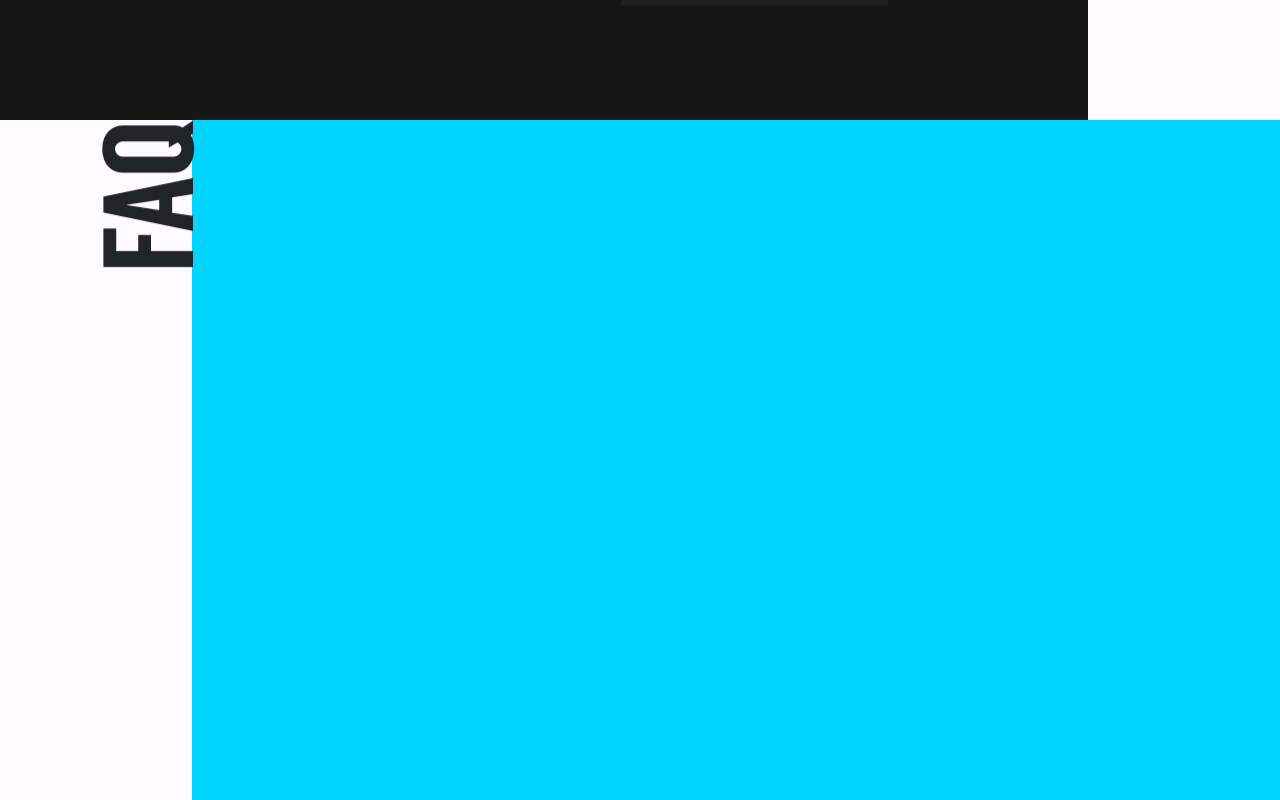
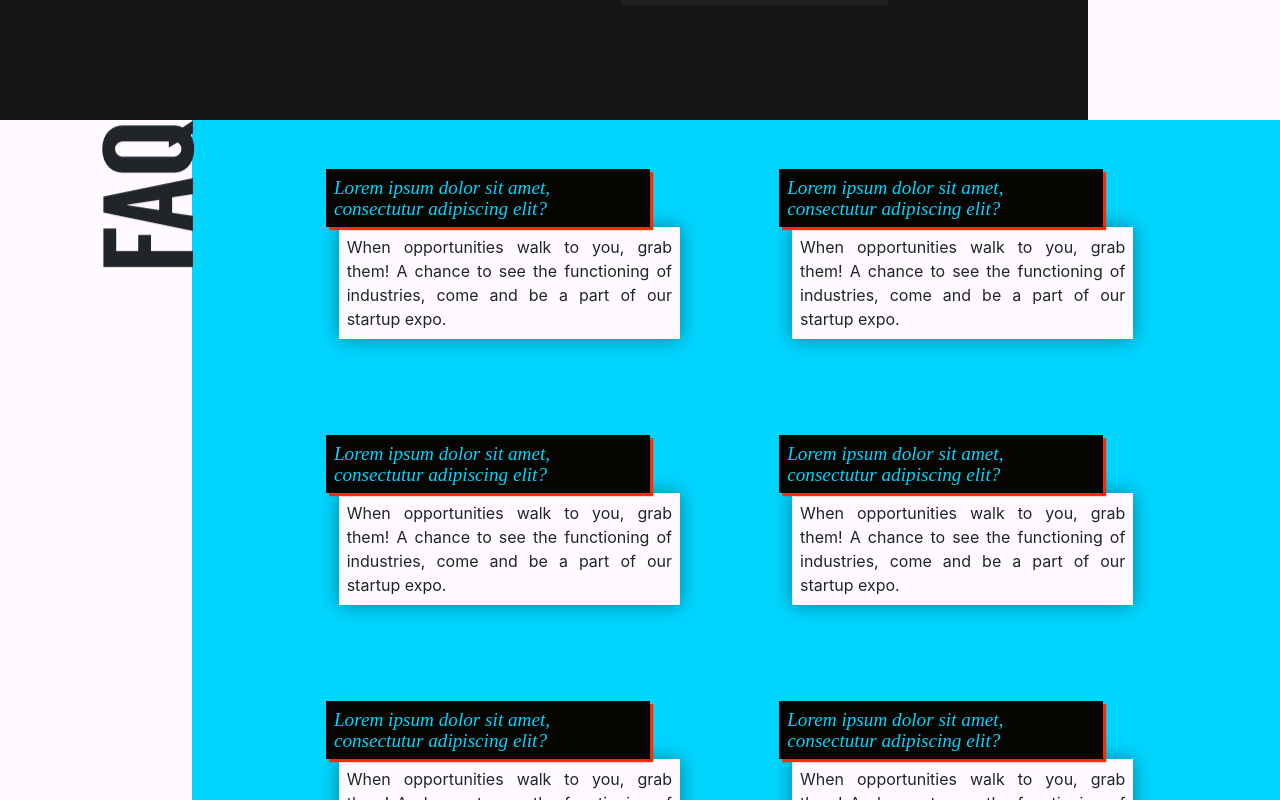
Before and after one commit to csivitu/Devspace20-Frontend, a React (Create React App) app: page / in a window 1280 px wide. Shown: the part 3080-3880 px from the top of the page. Built offline with nearby package versions, Linux system fonts and the light colour scheme.

Commit message:
feat: FAQ section

```diff
--- a/package.json
+++ b/package.json
@@ -13,6 +13,7 @@
     "react": "^16.12.0",
     "react-bootstrap": "^1.0.0-beta.16",
     "react-dom": "^16.12.0",
+    "react-reveal": "^1.2.2",
     "react-router-dom": "^5.1.2",
     "react-scripts": "3.3.0"
   },
--- a/src/App.js
+++ b/src/App.js
@@ -75,7 +75,7 @@ function generateRegistrationFeatures() {
             description: 'Lorem ipsum dolor sit amet, consetetur sadipscing elitr, sed diam nonumy eirmod',
             cost: '₹₹₹'
         }
-    ]
+    ];
     function registerFeature(event) {
         const classes = {
             active: "register-box",
@@ -117,6 +117,66 @@ function generateRegistrationFeatures() {
         </Row>
     )
 }
+
+
+function generateFAQCards() {
+    const faqs = [
+        {
+            q: 'Lorem ipsum dolor sit amet, consectutur adipiscing elit?',
+            a: 'When opportunities walk to you, grab them! A chance to see the functioning of industries, come and be a part of our startup expo.'
+        },
+        {
+            q: 'Lorem ipsum dolor sit amet, consectutur adipiscing elit?',
+            a: 'When opportunities walk to you, grab them! A chance to see the functioning of industries, come and be a part of our startup expo.'
+        },
+        {
+            q: 'Lorem ipsum dolor sit amet, consectutur adipiscing elit?',
+            a: 'When opportunities walk to you, grab them! A chance to see the functioning of industries, come and be a part of our startup expo.'
+        },
+        {
+            q: 'Lorem ipsum dolor sit amet, consectutur adipiscing elit?',
+            a: 'When opportunities walk to you, grab them! A chance to see the functioning of industries, come and be a part of our startup expo.'
+        },
+        {
+            q: 'Lorem ipsum dolor sit amet, consectutur adipiscing elit?',
+            a: 'When opportunities walk to you, grab them! A chance to see the functioning of industries, come and be a part of our startup expo.'
+        },
+        {
+            q: 'Lorem ipsum dolor sit amet, consectutur adipiscing elit?',
+            a: 'When opportunities walk to you, grab them! A chance to see the functioning of industries, come and be a part of our startup expo.'
+        }
+    ];
+
+    function generateFAQCard(faq) {
+        return (
+            <div className="faq">
+                <div className="bg-dark p-2 text-blue faq-heading">
+                    {faq.q}
+                </div>
+                <div className="bg-light p-2 faq-answer text-justify">
+                    {faq.a}
+                </div>
+            </div>
+        )
+    }
+
+    const faqCards = [];
+
+    for (const faq of faqs) {
+        faqCards.push((
+            <Col key={faq.q} md={5} className="d-flex justify-content-center my-4 p-4">
+                {generateFAQCard(faq)}
+            </Col>
+        ));
+    }
+
+    return (
+        <Row className="justify-content-center">
+            {faqCards}
+        </Row>
+    )
+}
+
 function App() {
     const colors = {
         white: '#fffaff',
@@ -124,7 +184,6 @@ function App() {
         red: '#FF2A00',
         black: '#050401',
         notsoblack: '#151515',
-
         textblue: 'rgba(6, 47, 123, 0.3)'
     }
     return (
@@ -174,7 +233,9 @@ function App() {
                 Section({
                     headingText: 'FAQ',
                     content: (
-                        <Container></Container>
+                        <Container>
+                            {generateFAQCards()}
+                        </Container>
                     ),
                     headingAlignment: 'left',
                     bgcolor: colors.blue
--- /dev/null
+++ b/src/assets/styles/components/faq.scss
@@ -0,0 +1,15 @@
+.faq {
+    margin: 0rem 2rem;
+    .faq-heading {
+        width: 95%;
+        margin-left:-0.8rem;
+        font: Italic 1.2rem/1.1 Droid Serif;
+        box-shadow: 0.2rem 0.2rem $red;
+        position: relative;
+
+    }
+
+    .faq-answer {
+        box-shadow: 0px 0px 18px #00000066;
+    }
+}
--- a/src/assets/styles/theme.scss
+++ b/src/assets/styles/theme.scss
@@ -2,7 +2,8 @@
 
 // Import component styles
 @import './components/App.scss';
-@import './components//section.scss';
+@import './components/section.scss';
+@import './components/faq.scss';
 
 $theme-colors: (
   "primary": $blue,
--- a/src/assets/styles/theme_variables.scss
+++ b/src/assets/styles/theme_variables.scss
@@ -6,4 +6,4 @@ $black: #050401;
 $notsoblack: #151515;
 $slightlyblack: #272727;
 
-$text-blue: rgba(6, 47, 123, 0.3);
+$text-blue:#00D5FF;
```
Also changed, not shown: 1 other file (tests, documents, lock files or other folders).
